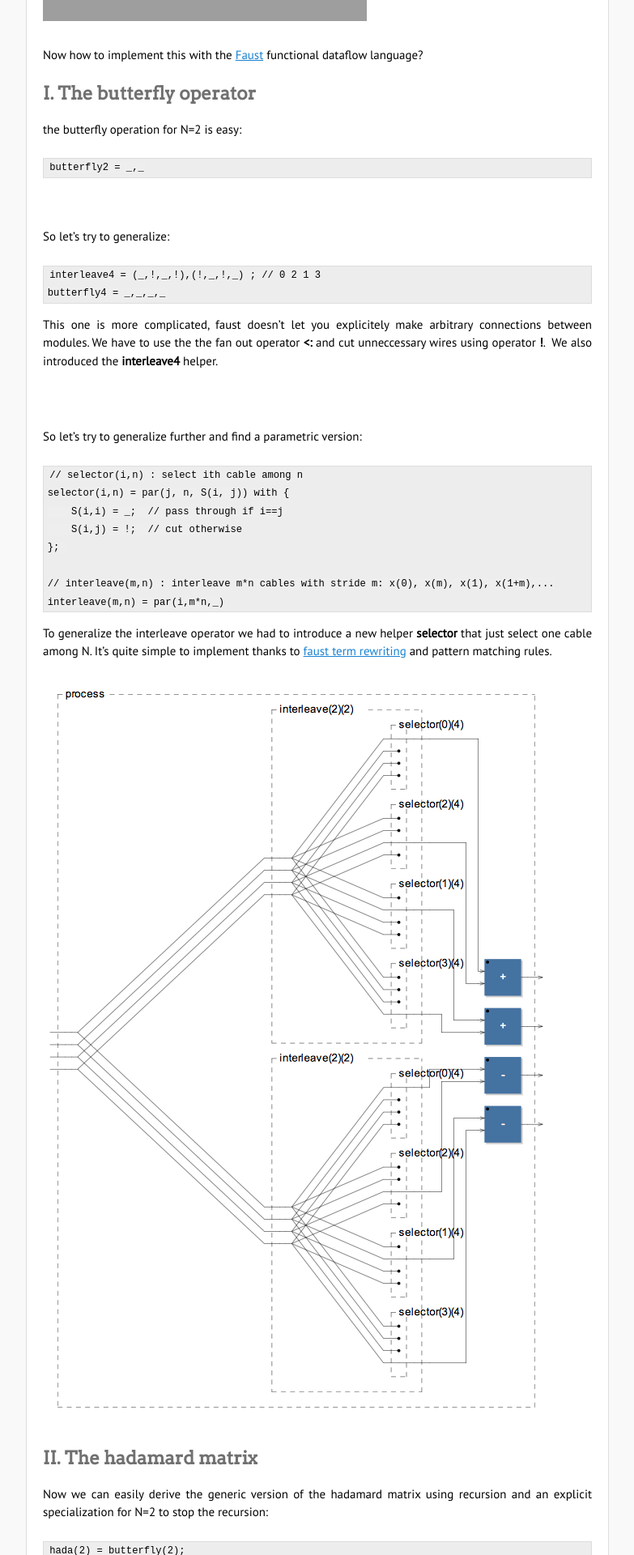
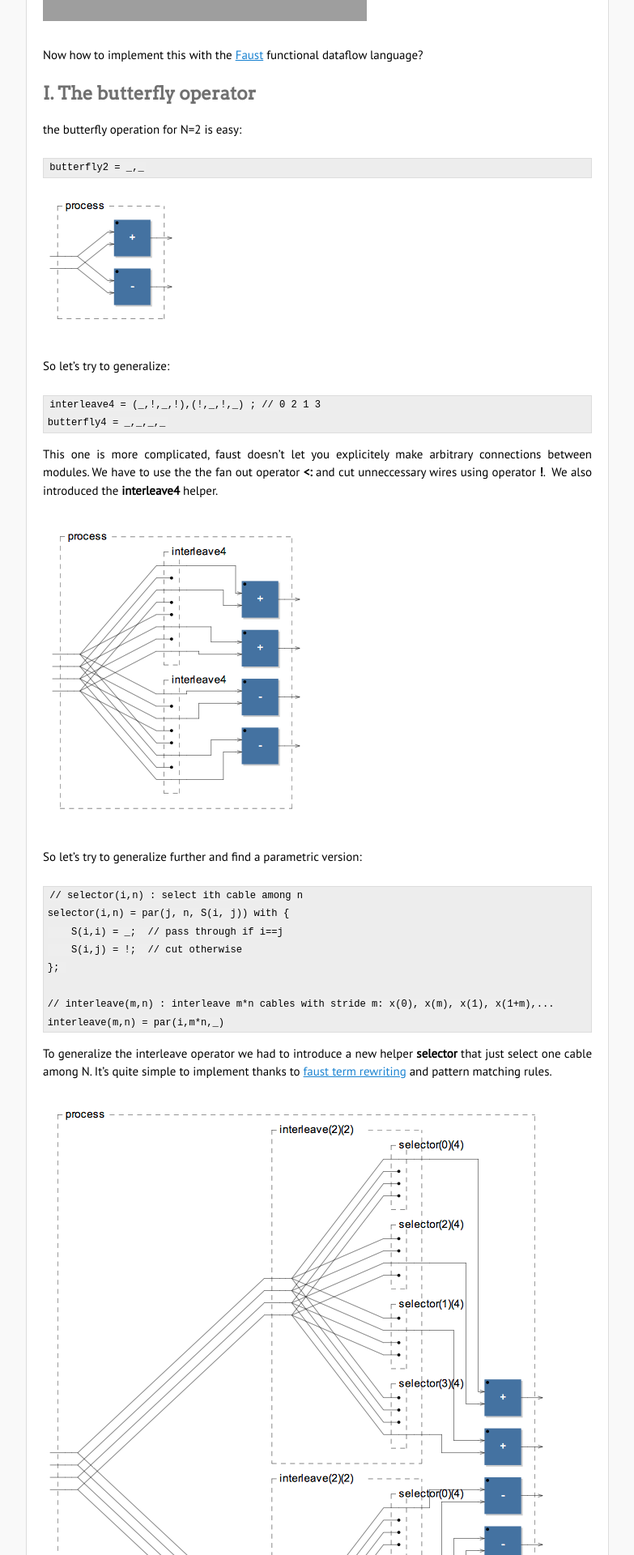
Before and after one commit to remymuller/remymuller.github.io, a Jekyll site: the page built from _posts/2010-12-17-the-hadamard-matrix-in-faust.markdown, in a window 1280 px wide. Shown: the part 1410-3330 px from the top of the page at 81% size, without its empty margins (248-1031 px from the left). Built offline with Jekyll 4.4.1, drawn with Linux system fonts in a browser that asks for light colours; grey boxes are pictures that could not be loaded.

Commit message:
fix images

```diff
--- a/_posts/2010-12-17-the-hadamard-matrix-in-faust.markdown
+++ b/_posts/2010-12-17-the-hadamard-matrix-in-faust.markdown
@@ -40,7 +40,7 @@ the butterfly operation for N=2 is easy:
     butterfly2 = _,_
 
 
-![]({{ site.url }}/images/butterfly2.png)
+![]({{ site.url }}/images/hadamard/butterfly2.png)
 
 So let's try to generalize:
 
@@ -51,7 +51,7 @@ So let's try to generalize:
 
 This one is more complicated, faust doesn't let you explicitely make arbitrary connections between modules. We have to use the the fan out operator **<:** and cut unneccessary wires using operator **!**.  We also introduced the **interleave4** helper.
 
-![]({{ site.url }}/images/butterfly43.png)
+![]({{ site.url }}/images/hadamard/butterfly43.png)
 
 So let's try to generalize further and find a parametric version:
 
```
